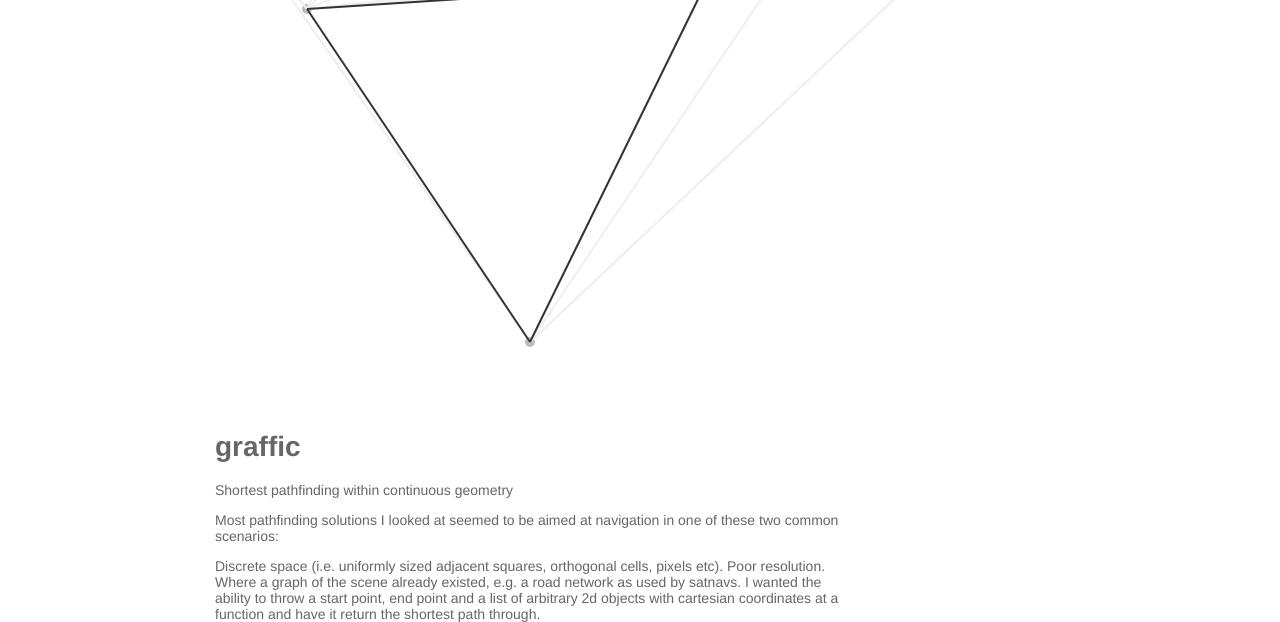
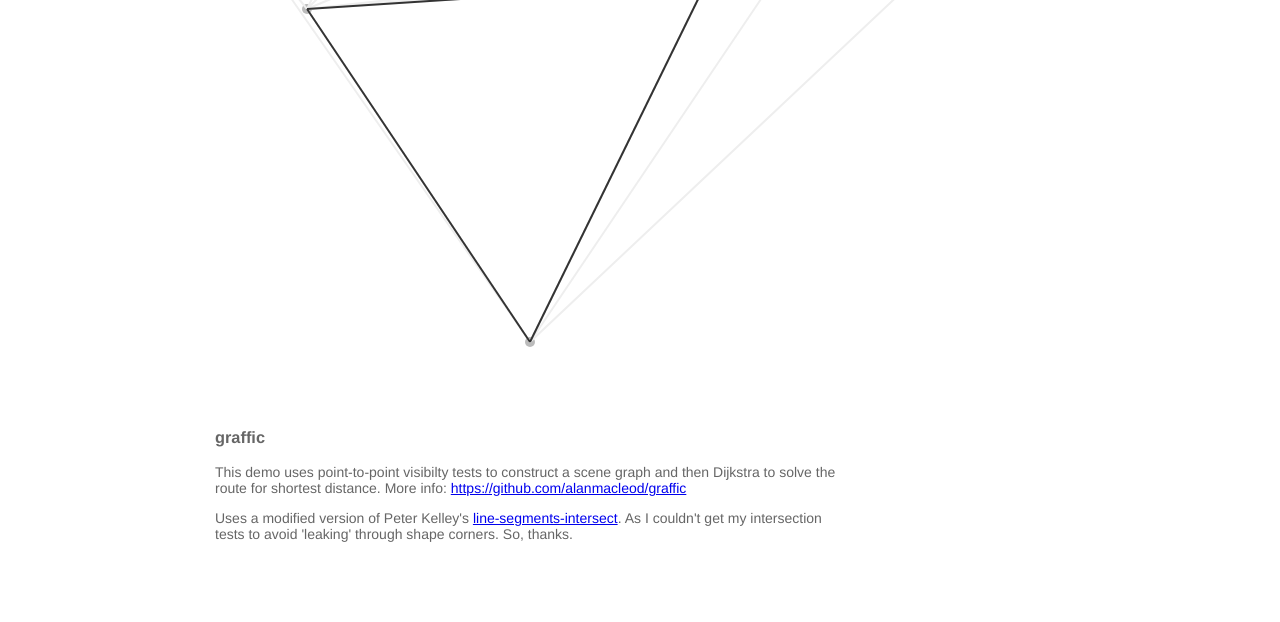
Before and after one commit to alanmacleod/graffic, a website built with webpack: page pub/index.html in a window 1280 px wide. Shown: the part 322-944 px from the top of the page. After the commit the page ends 864 px from the top, so only its background shows below. Built offline with nearby package versions, Linux system fonts and the light colour scheme.

Commit message:
more index info

```diff
--- a/pub/index.html
+++ b/pub/index.html
@@ -38,19 +38,20 @@
       <div style="color:red; font-weight: bold; text-align:center" id="infoText"></div>
     </div>
     <div style="width: 640px; font-size: 14px; color:#666">
-      <h1>graffic</h1>
+      <h3>graffic</h3>
       <p>
-          Shortest pathfinding within continuous geometry
+        This demo uses point-to-point visibilty tests to construct a scene graph and then Dijkstra to solve the route for shortest distance. More info: <a href="https://github.com/alanmacleod/graffic">https://github.com/alanmacleod/graffic</a>
       </p>
-
-<p>
-Most pathfinding solutions I looked at seemed to be aimed at navigation in one of these two common scenarios:
-</p>
-
-
-Discrete space (i.e. uniformly sized adjacent squares, orthogonal cells, pixels etc). Poor resolution.
-Where a graph of the scene already existed, e.g. a road network as used by satnavs.
-I wanted the ability to throw a start point, end point and a list of arbitrary 2d objects with cartesian coordinates at a function and have it return the shortest path through.
+      <p>
+        Uses a modified version of Peter Kelley's <a href="https://github.com/pgkelley4/line-segments-intersect">line-segments-intersect</a>. As I couldn't get my intersection tests to avoid 'leaking' through shape corners. So, thanks.
+      </p>
+      <!-- <p>Shortest pathfinding within continuous geometry.</p>
+      <p>Most pathfinding solutions I looked at seemed to be aimed at navigation in one of these two common scenarios:</p>
+      <ol>
+        <li>Discrete space (i.e. uniformly sized adjacent squares, orthogonal cells, pixels etc). Poor resolution.</li>
+        <li>Where a graph of the scene already existed, e.g. a road network as used by satnavs.        </li>
+      </ol>
+      I wanted the ability to throw a start point, end point and a list of arbitrary 2d objects with cartesian coordinates at a function and have it return the shortest path through. -->
     </div>
 
   </div>
```
